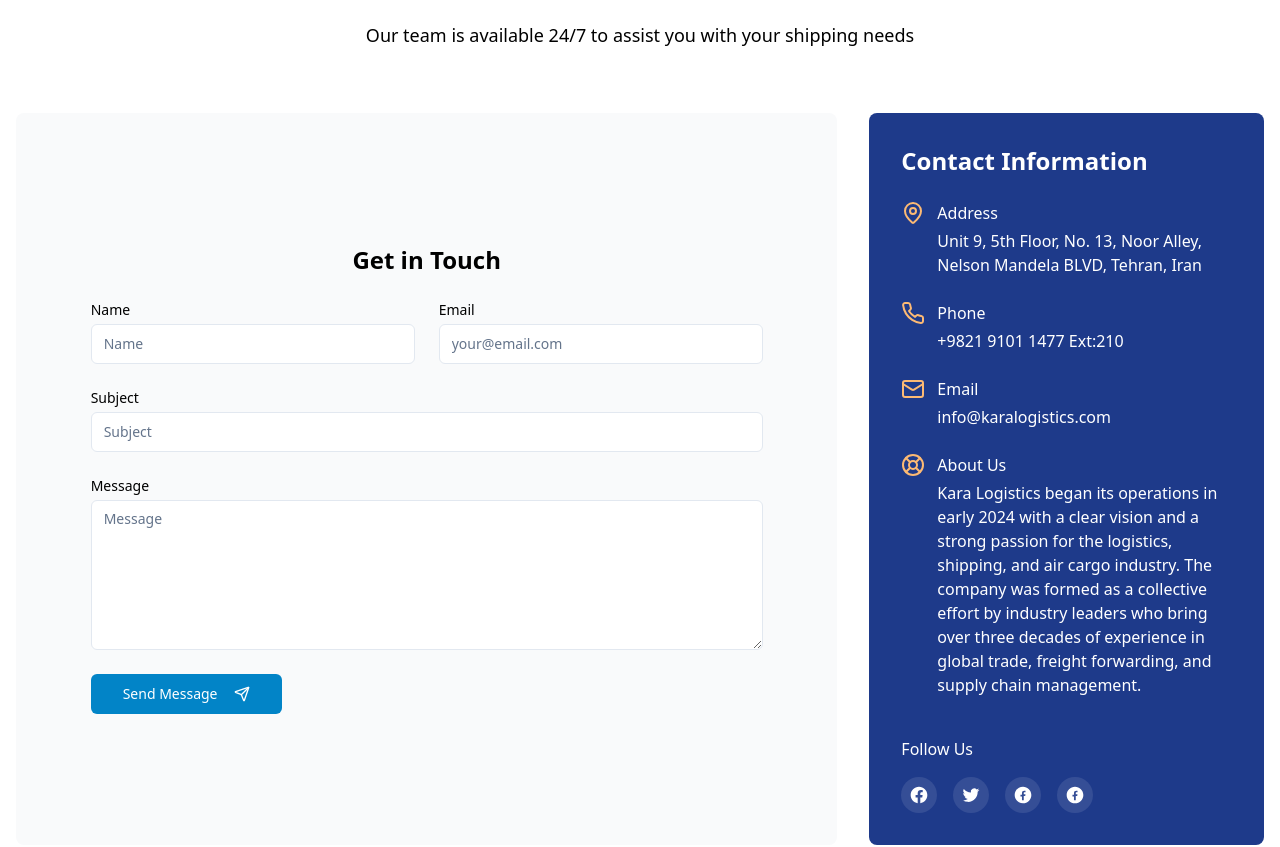
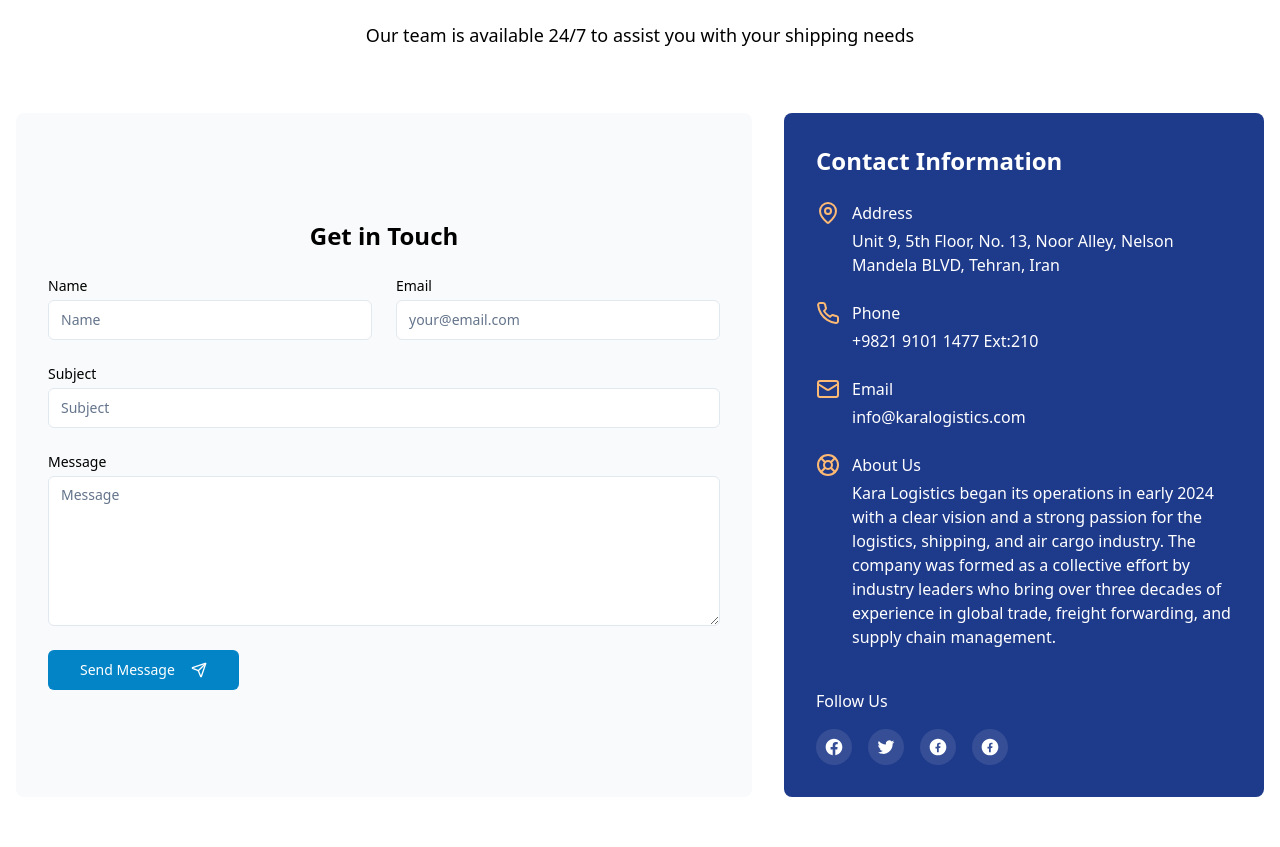
Before and after one commit to houmanhadzad/swift-flow-cargo-connect, a React (Vite) app: page / in a window 1280 px wide. Shown: the part 6292-7139 px from the top of the page. Built offline with nearby package versions, Linux system fonts and the light colour scheme.

Commit message:
Center "Get in touch" box
Center the "Get in touch" div/box in `ContactSection.tsx` to utilize the available space after removing the map section.

```diff
--- a/src/components/ContactSection.tsx
+++ b/src/components/ContactSection.tsx
@@ -55,8 +55,8 @@ const ContactSection = () => {
           </p>
         </div>
 
-        <div className="grid grid-cols-1 lg:grid-cols-3 gap-8">
-          <div className="lg:col-span-2 bg-gray-50 p-8 rounded-lg flex flex-col justify-center">
+        <div className="grid grid-cols-1 lg:grid-cols-5 gap-8">
+          <div className="lg:col-span-3 bg-gray-50 p-8 rounded-lg flex flex-col justify-center">
             <div className="max-w-2xl mx-auto w-full">
               <h3 className="text-2xl font-semibold mb-6 text-black text-center">{t('contact.getInTouch')}</h3>
               <form onSubmit={handleSubmit} className="space-y-6">
@@ -128,7 +128,7 @@ const ContactSection = () => {
             </div>
           </div>
 
-          <div className="bg-blue-900 p-8 rounded-lg text-white">
+          <div className="lg:col-span-2 bg-blue-900 p-8 rounded-lg text-white">
             <h3 className="text-2xl font-semibold mb-6">{t('contactInfo.title')}</h3>
 
             <div className="space-y-6">
```
